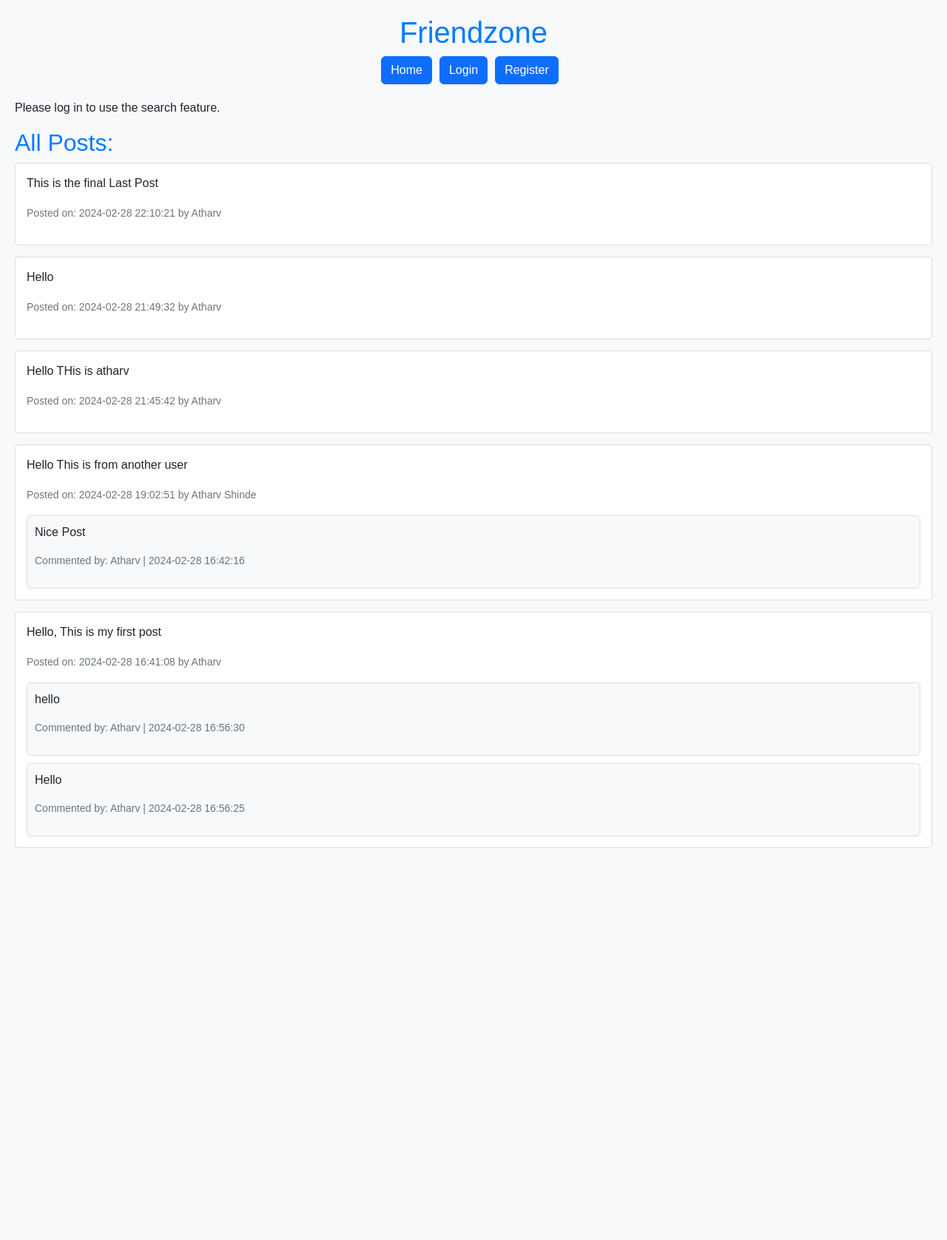
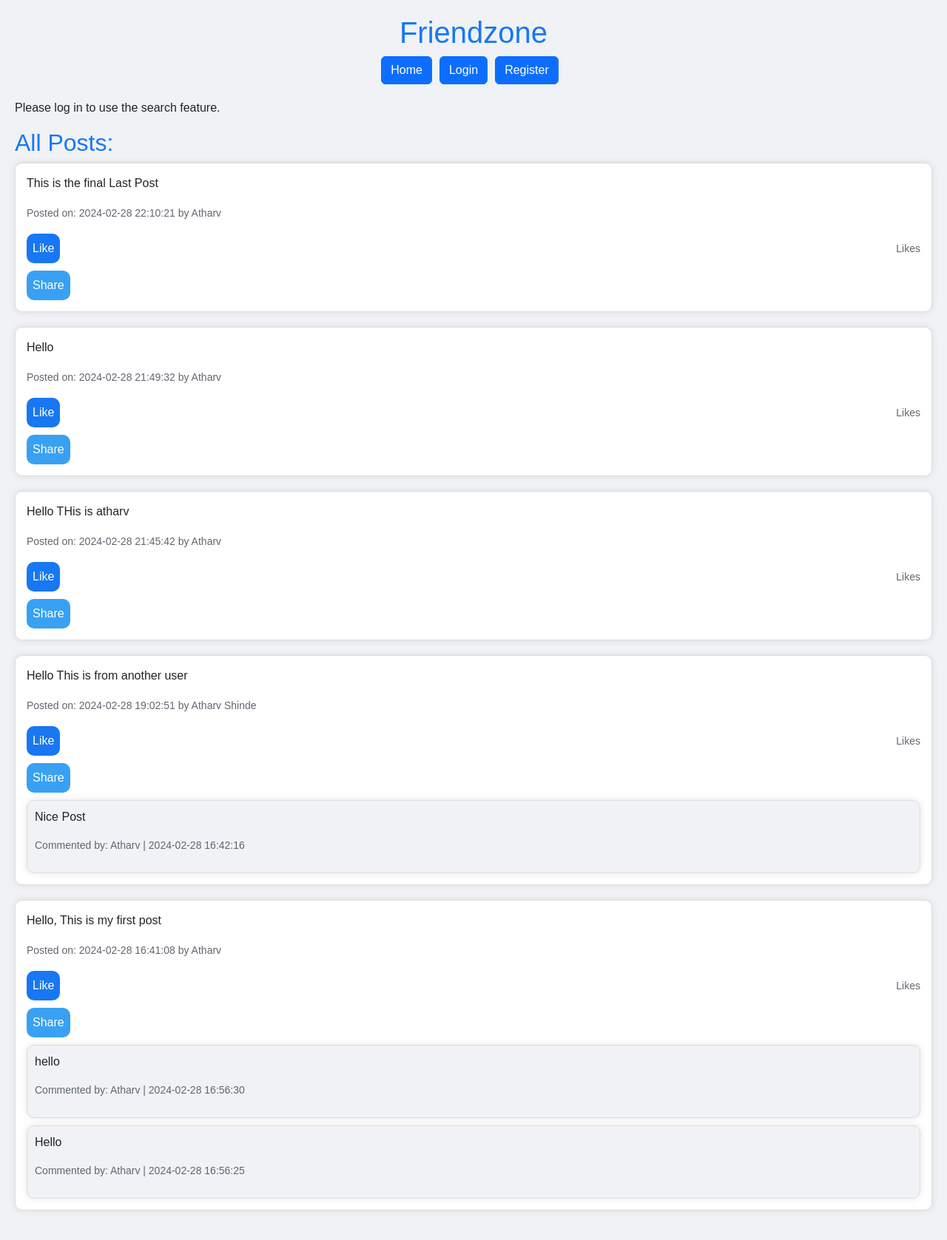
Before and after one commit to AtharvShinde2004/friendzone, a PHP site: page / in a window 1280 px wide. Shown: the whole page at 74% size. Before the commit the page ends 1147 px from the top, so only its background shows below. Run offline with PHP 8.4, Linux system fonts and the light colour scheme; data comes from the database, SQL or seed files in the repository; data that the repository does not hold is empty.

Commit message:
Updated To New Version 1.0.0

```diff
--- a/index.php
+++ b/index.php
@@ -1,4 +1,5 @@
 <?php
+
 /**
  * Friendzone - All Posts Page
  *
@@ -40,19 +41,20 @@
     <title>Friendzone</title>
     <link href="https://cdn.jsdelivr.net/npm/bootstrap@5.3.3/dist/css/bootstrap.min.css" rel="stylesheet" integrity="sha384-QWTKZyjpPEjISv5WaRU9OFeRpok6YctnYmDr5pNlyT2bRjXh0JMhjY6hW+ALEwIH" crossorigin="anonymous">
     <script src="https://cdn.jsdelivr.net/npm/bootstrap@5.3.3/dist/js/bootstrap.bundle.min.js" integrity="sha384-YvpcrYf0tY3lHB60NNkmXc5s9fDVZLESaAA55NDzOxhy9GkcIdslK1eN7N6jIeHz" crossorigin="anonymous"></script>
-
-    <!-- Add additional styles and scripts if needed -->
+    <script src="https://code.jquery.com/jquery-3.6.4.min.js"></script>
 
     <style>
         /* Common styles for both desktop and mobile */
         body {
             font-family: 'Arial', sans-serif;
-        background-color: #f8f9fa;
+            background-color: #f0f2f5;
+            /* Facebook background color */
             padding: 20px;
         }
 
         h1.header {
-        color: #007bff;
+            color: #1877f2;
+            /* Facebook blue */
             text-align: center;
         }
 
@@ -65,16 +67,22 @@
             background-color: #fff;
             border: 1px solid #ddd;
             padding: 15px;
-        margin-bottom: 15px;
-        border-radius: 5px;
+            margin-bottom: 20px;
+            /* Increased margin for better separation */
+            border-radius: 10px;
+            /* Rounded corners */
+            box-shadow: 0 0 10px rgba(0, 0, 0, 0.1);
+            /* Drop shadow */
         }
 
         h2 {
-        color: #007bff;
+            color: #1877f2;
+            /* Facebook blue */
         }
 
         small {
-        color: #6c757d;
+            color: #606770;
+            /* Facebook text color */
         }
 
         button {
@@ -90,15 +98,19 @@
             padding: 10px;
             margin-right: 5px;
             border: 1px solid #ddd;
-        border-radius: 5px;
-        width: 60%; /* Adjust width for better responsiveness */
+            border-radius: 25px;
+            /* Round input corners */
+            width: 60%;
+            /* Adjust width for better responsiveness */
         }
 
         .search-container button {
             padding: 10px;
             border: none;
-        border-radius: 5px;
-        background-color: #007bff;
+            border-radius: 25px;
+            /* Round button corners */
+            background-color: #1877f2;
+            /* Facebook blue */
             color: #fff;
             cursor: pointer;
         }
@@ -108,11 +120,15 @@
         }
 
         .search-result {
-        background-color: #f8f9fa;
+            background-color: #fff;
             border: 1px solid #ddd;
             padding: 15px;
-        margin-bottom: 15px;
-        border-radius: 5px;
+            margin-bottom: 20px;
+            /* Increased margin */
+            border-radius: 10px;
+            /* Rounded corners */
+            box-shadow: 0 0 10px rgba(0, 0, 0, 0.1);
+            /* Drop shadow */
         }
 
         .comment-container {
@@ -122,32 +138,42 @@
         .comment-container textarea {
             width: 100%;
             padding: 10px;
-        margin-top: 5px;
+            margin-top: 10px;
+            /* Increased margin */
             border: 1px solid #ddd;
-        border-radius: 5px;
+            border-radius: 10px;
+            /* Rounded corners */
             resize: none;
         }
 
         .comment-container button {
             padding: 10px;
-        margin-top: 5px;
+            margin-top: 10px;
+            /* Increased margin */
             border: none;
-        border-radius: 5px;
-        background-color: #007bff;
+            border-radius: 10px;
+            /* Rounded corners */
+            background-color: #1877f2;
+            /* Facebook blue */
             color: #fff;
             cursor: pointer;
         }
 
         .comment {
-        background-color: #f8f9fa;
+            background-color: #f0f2f5;
+            /* Facebook background color */
             border: 1px solid #ddd;
             padding: 10px;
             margin-top: 10px;
-        border-radius: 5px;
+            border-radius: 10px;
+            /* Rounded corners */
+            box-shadow: 0 0 10px rgba(0, 0, 0, 0.1);
+            /* Drop shadow */
         }
 
         .comment small {
-        color: #6c757d;
+            color: #606770;
+            /* Facebook text color */
             display: block;
             margin-top: 5px;
         }
@@ -155,8 +181,53 @@
         /* Mobile-specific styles */
         @media only screen and (max-width: 600px) {
             .search-container input {
-            width: 100%; /* Full width on smaller screens */
+                width: 100%;
+                /* Full width on smaller screens */
             }
+        }
+
+        .like-container,
+        .share-container {
+            display: flex;
+            align-items: center;
+            justify-content: space-between;
+            margin-top: 10px;
+        }
+
+        .like-btn,
+        .share-btn {
+            padding: 8px;
+            margin-right: 10px;
+            cursor: pointer;
+        }
+
+        .like-btn {
+            background-color: #1877f2;
+            /* Facebook blue */
+            color: #fff;
+            border: none;
+            border-radius: 10px;
+            /* Rounded corners */
+        }
+
+        .share-btn {
+            background-color: #38a1f3;
+            /* Lighter blue for share button */
+            color: #fff;
+            border: none;
+            border-radius: 10px;
+            /* Rounded corners */
+        }
+
+        .like-count {
+            color: #606770;
+            /* Facebook text color */
+            font-size: 14px;
+        }
+
+        .like-btn:hover,
+        .share-btn:hover {
+            filter: brightness(90%);
         }
     </style>
 
@@ -230,6 +301,18 @@
             echo "</div>";
         }
 
+        // Like Section
+        echo "<div class='like-container'>";
+        echo "<button class='btn btn-secondary like-btn' data-postid='{$rowPost['PostID']}'>Like</button>";
+        echo "<span class='like-count'>{$rowPost['likes']} Likes</span>";
+        echo "</div>";
+
+        // Share Section
+        echo "<div class='share-container'>";
+        echo "<button class='btn btn-info share-btn' data-postid='{$rowPost['PostID']}'>Share</button>";
+        echo "</div>";
+
+
         // Display Comments
         $postId = $rowPost['PostID'];
         $sqlComments = "SELECT comments.*, users.Name as UserName FROM comments JOIN users ON comments.UserID = users.UserID WHERE PostID = '$postId' ORDER BY timestamp DESC";
@@ -246,7 +329,6 @@
     }
     ?>
 
-    <script src="https://code.jquery.com/jquery-3.5.1.slim.min.js"></script>
     <script src="https://cdn.jsdelivr.net/npm/@popperjs/core@2.9.2/dist/umd/popper.min.js"></script>
     <script src="https://cdn.jsdelivr.net/npm/bootstrap@5.3.3/dist/js/bootstrap.min.js"></script>
 
@@ -254,6 +336,54 @@
         function goBack() {
             window.history.back();
         }
+        // Script for Likes
+        $(document).ready(function() {
+            $('.like-btn').click(function() {
+                const postId = $(this).data('postid');
+                const likeCountSpan = $('#like-count-' + postId);
+
+                // Make an AJAX request to update the like count
+                $.ajax({
+                    type: 'POST',
+                    url: 'like-post.php',
+                    data: {
+                        post_id: postId
+                    },
+                    success: function(newLikeCount) {
+                        // Update the like count on the client side
+                        likeCountSpan.text(newLikeCount + ' Likes');
+                    },
+                    error: function(xhr, status, error) {
+                        console.error('Error updating like count:', error);
+                    }
+                });
+            });
+        });
+
+        // Script for Share Button
+        document.addEventListener('DOMContentLoaded', function() {
+            const shareButtons = document.querySelectorAll('.share-btn');
+
+            shareButtons.forEach(button => {
+                button.addEventListener('click', function() {
+                    const postId = this.dataset.postid;
+
+                    // Generate a shareable link
+                    const shareLink = `${window.location.origin}/friendzone/view-post.php?post_id=${postId}`;
+
+                    // Create a temporary input to copy the link to the clipboard
+                    const tempInput = document.createElement('input');
+                    tempInput.value = shareLink;
+                    document.body.appendChild(tempInput);
+                    tempInput.select();
+                    document.execCommand('copy');
+                    document.body.removeChild(tempInput);
+
+                    // Inform the user that the link has been copied
+                    alert(`Share link copied to clipboard: ${shareLink}`);
+                });
+            });
+        });
     </script>
 </body>
 
```
Also changed, not shown: Updates Log/Update 1.0.0.md (added, +64 -0 lines), dashboard.php (+15 -8 lines), like-post.php (added, +21 -0 lines), view-post.php (added, +134 -0 lines). Lines whose indentation alone changed are shown as unchanged.
